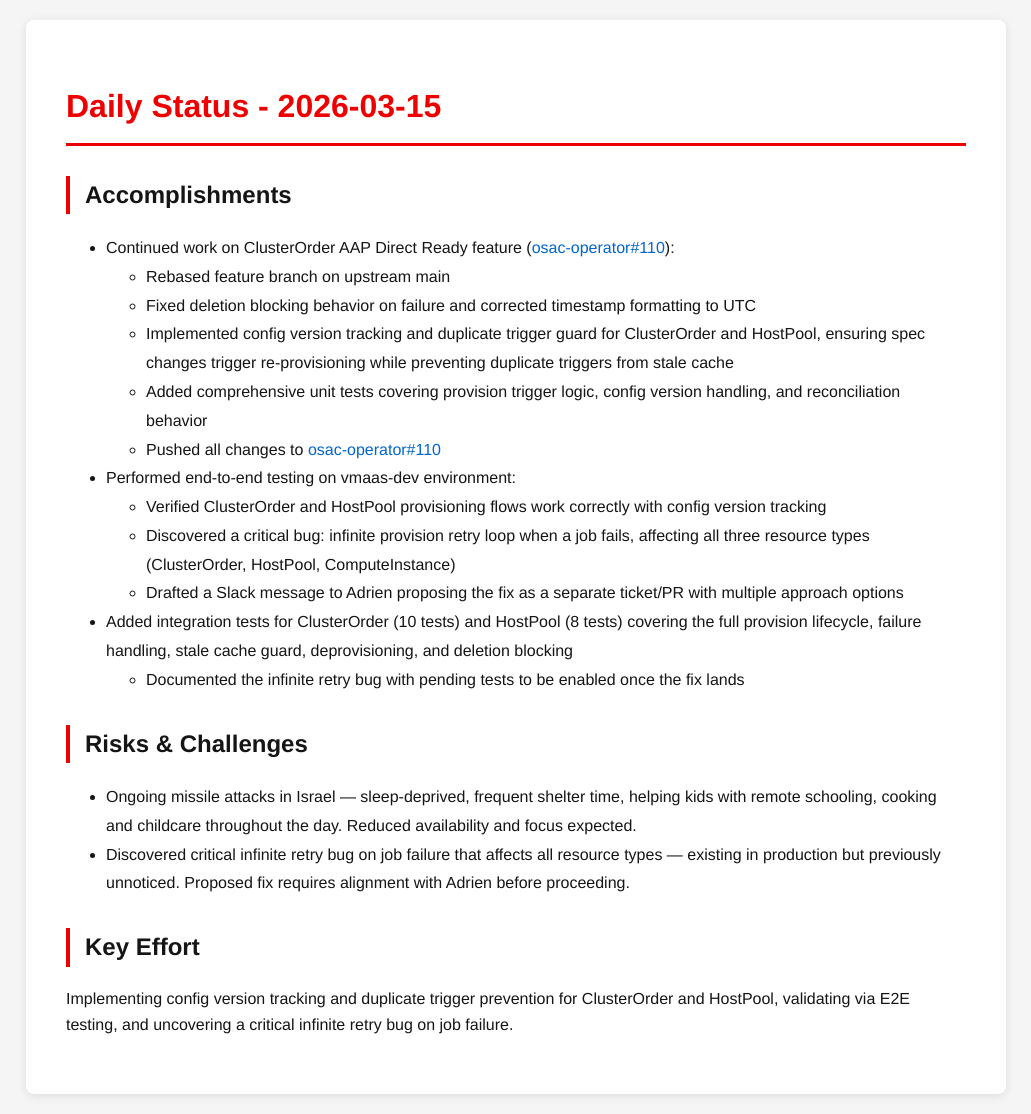
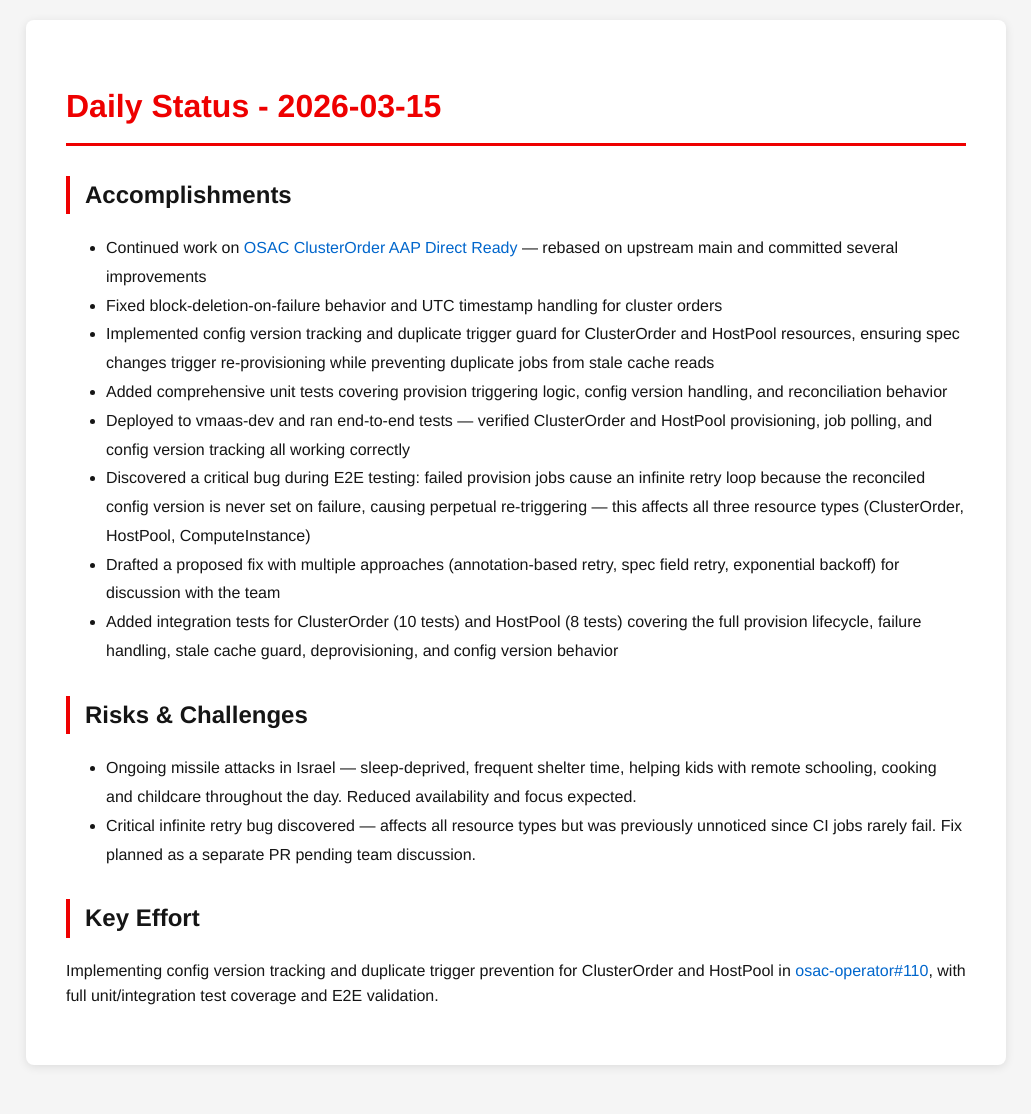
Before and after one commit to tzvatot/daily-status, a Jekyll site: the page built from 2026-03-15.md, in a window 1280 px wide. Shown: the whole page, without its empty margins (124-1155 px from the left). Built offline with Jekyll 4.4.1, drawn with Linux system fonts in a browser that asks for light colours; after the commit the page ends 1085 px from its top, so only the background shows below that.

Commit message:
Daily status update - 2026-03-15

```diff
--- a/2026-03-15.md
+++ b/2026-03-15.md
@@ -7,22 +7,18 @@
 # Daily Status - 2026-03-15
 
 ## Accomplishments
-- Continued work on ClusterOrder AAP Direct Ready feature ([osac-operator#110](https://github.com/osac-project/osac-operator/pull/110)):
-  - Rebased feature branch on upstream main
-  - Fixed deletion blocking behavior on failure and corrected timestamp formatting to UTC
-  - Implemented config version tracking and duplicate trigger guard for ClusterOrder and HostPool, ensuring spec changes trigger re-provisioning while preventing duplicate triggers from stale cache
-  - Added comprehensive unit tests covering provision trigger logic, config version handling, and reconciliation behavior
-  - Pushed all changes to [osac-operator#110](https://github.com/osac-project/osac-operator/pull/110)
-- Performed end-to-end testing on vmaas-dev environment:
-  - Verified ClusterOrder and HostPool provisioning flows work correctly with config version tracking
-  - Discovered a critical bug: infinite provision retry loop when a job fails, affecting all three resource types (ClusterOrder, HostPool, ComputeInstance)
-  - Drafted a Slack message to Adrien proposing the fix as a separate ticket/PR with multiple approach options
-- Added integration tests for ClusterOrder (10 tests) and HostPool (8 tests) covering the full provision lifecycle, failure handling, stale cache guard, deprovisioning, and deletion blocking
-  - Documented the infinite retry bug with pending tests to be enabled once the fix lands
+- Continued work on [OSAC ClusterOrder AAP Direct Ready](https://github.com/osac-project/osac-operator/pull/110) — rebased on upstream main and committed several improvements
+- Fixed block-deletion-on-failure behavior and UTC timestamp handling for cluster orders
+- Implemented config version tracking and duplicate trigger guard for ClusterOrder and HostPool resources, ensuring spec changes trigger re-provisioning while preventing duplicate jobs from stale cache reads
+- Added comprehensive unit tests covering provision triggering logic, config version handling, and reconciliation behavior
+- Deployed to vmaas-dev and ran end-to-end tests — verified ClusterOrder and HostPool provisioning, job polling, and config version tracking all working correctly
+- Discovered a critical bug during E2E testing: failed provision jobs cause an infinite retry loop because the reconciled config version is never set on failure, causing perpetual re-triggering — this affects all three resource types (ClusterOrder, HostPool, ComputeInstance)
+- Drafted a proposed fix with multiple approaches (annotation-based retry, spec field retry, exponential backoff) for discussion with the team
+- Added integration tests for ClusterOrder (10 tests) and HostPool (8 tests) covering the full provision lifecycle, failure handling, stale cache guard, deprovisioning, and config version behavior
 
 ## Risks & Challenges
 - Ongoing missile attacks in Israel — sleep-deprived, frequent shelter time, helping kids with remote schooling, cooking and childcare throughout the day. Reduced availability and focus expected.
-- Discovered critical infinite retry bug on job failure that affects all resource types — existing in production but previously unnoticed. Proposed fix requires alignment with Adrien before proceeding.
+- Critical infinite retry bug discovered — affects all resource types but was previously unnoticed since CI jobs rarely fail. Fix planned as a separate PR pending team discussion.
 
 ## Key Effort
-Implementing config version tracking and duplicate trigger prevention for ClusterOrder and HostPool, validating via E2E testing, and uncovering a critical infinite retry bug on job failure.
+Implementing config version tracking and duplicate trigger prevention for ClusterOrder and HostPool in [osac-operator#110](https://github.com/osac-project/osac-operator/pull/110), with full unit/integration test coverage and E2E validation.
```
